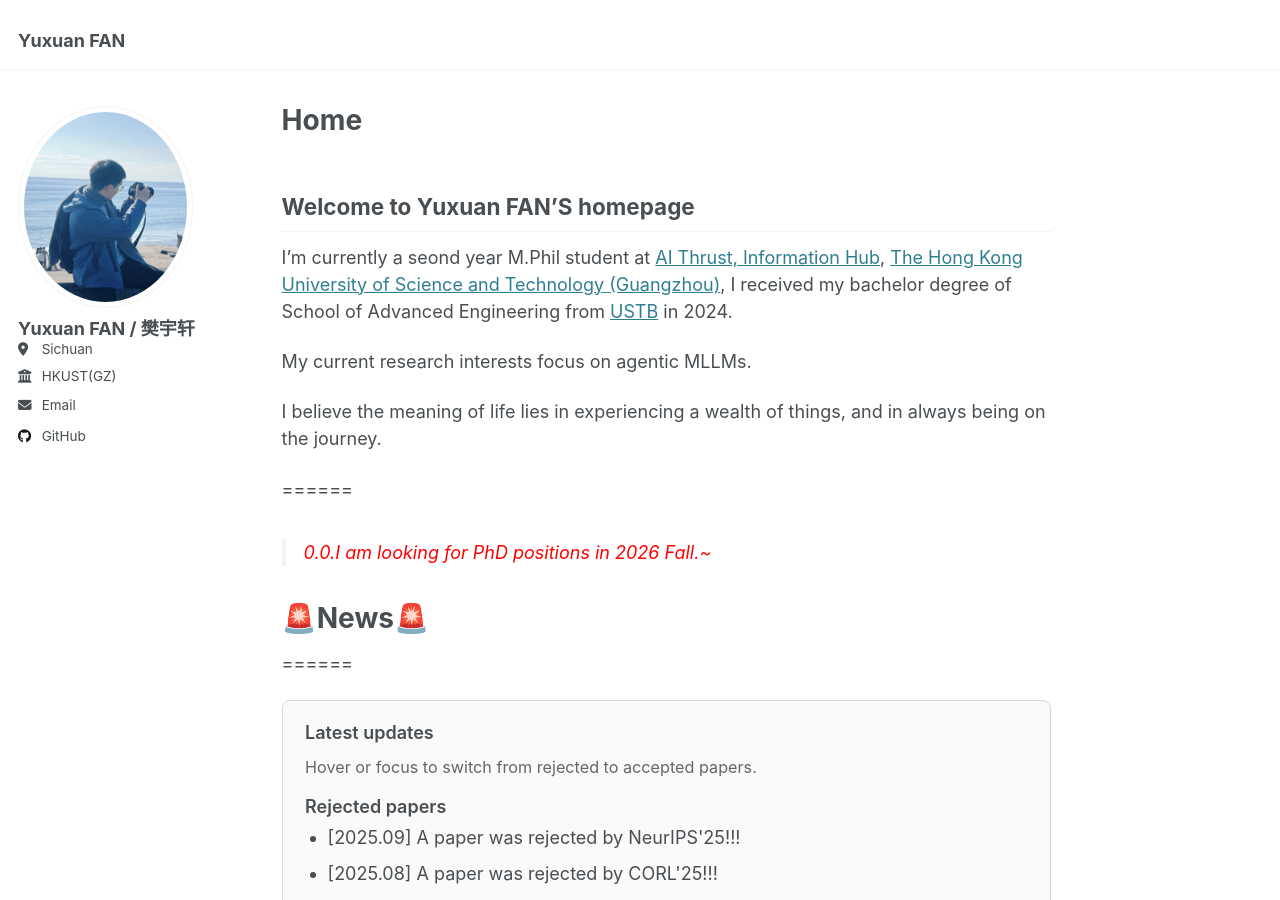
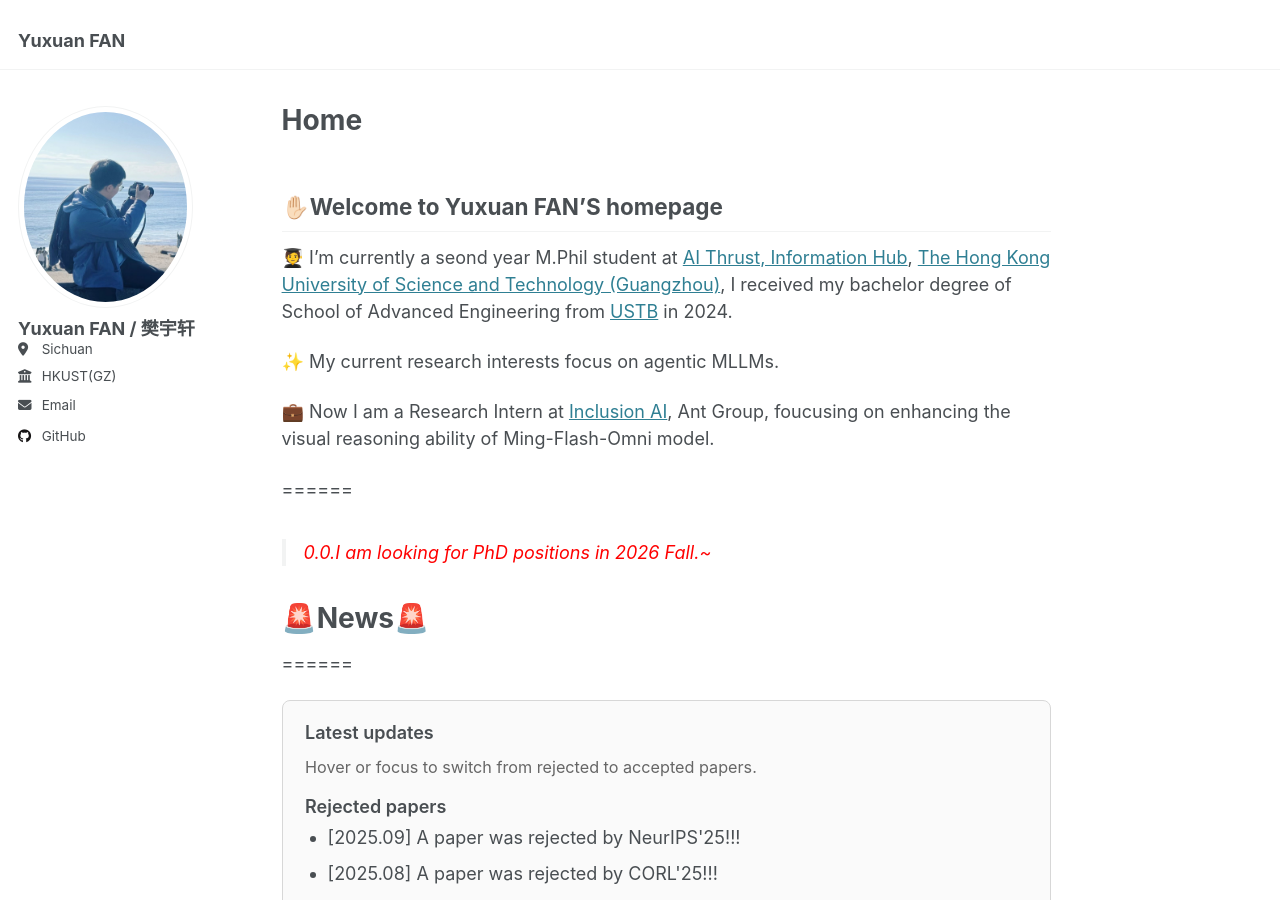
Before and after one commit to yuxuanfanOrion/yuxuanfanOrion.github.io, a Jekyll site: the page built from _pages/about.md, in a window 1280 px wide and 900 px high. Built offline with Jekyll 4.4.1, drawn with Linux system fonts in a browser that asks for light colours; some of the changed text lies outside the part shown.

Commit message:
Update about.md

```diff
--- a/_pages/about.md
+++ b/_pages/about.md
@@ -7,13 +7,13 @@ redirect_from:
   - /about.html
 ---
 
-## Welcome to Yuxuan FAN'S homepage
+## ✋🏻Welcome to Yuxuan FAN'S homepage
 
-I'm currently a seond year M.Phil student at [AI Thrust, Information Hub](https://www.hkust-gz.edu.cn/academics/hubs-and-thrust-areas/information-hub/), [The Hong Kong University of Science and Technology (Guangzhou)](https://hkust-gz.edu.cn/),  I received my bachelor degree of School of Advanced Engineering from [USTB](https://www.ustb.edu.cn/) in 2024.
+🧑‍🎓 I'm currently a seond year M.Phil student at [AI Thrust, Information Hub](https://www.hkust-gz.edu.cn/academics/hubs-and-thrust-areas/information-hub/), [The Hong Kong University of Science and Technology (Guangzhou)](https://hkust-gz.edu.cn/),  I received my bachelor degree of School of Advanced Engineering from [USTB](https://www.ustb.edu.cn/) in 2024.
 
-My current research interests focus on agentic MLLMs.
+✨ My current research interests focus on agentic MLLMs.
 
-I believe the meaning of life lies in experiencing a wealth of things, and in always being on the journey.
+💼 Now I am a Research Intern at [Inclusion AI](https://github.com/inclusionAI), Ant Group, foucusing on enhancing the visual reasoning ability of Ming-Flash-Omni model.
 
 ======
 
```
Also changed, not shown: other parts of _pages/about.md (+2 -0 lines).
